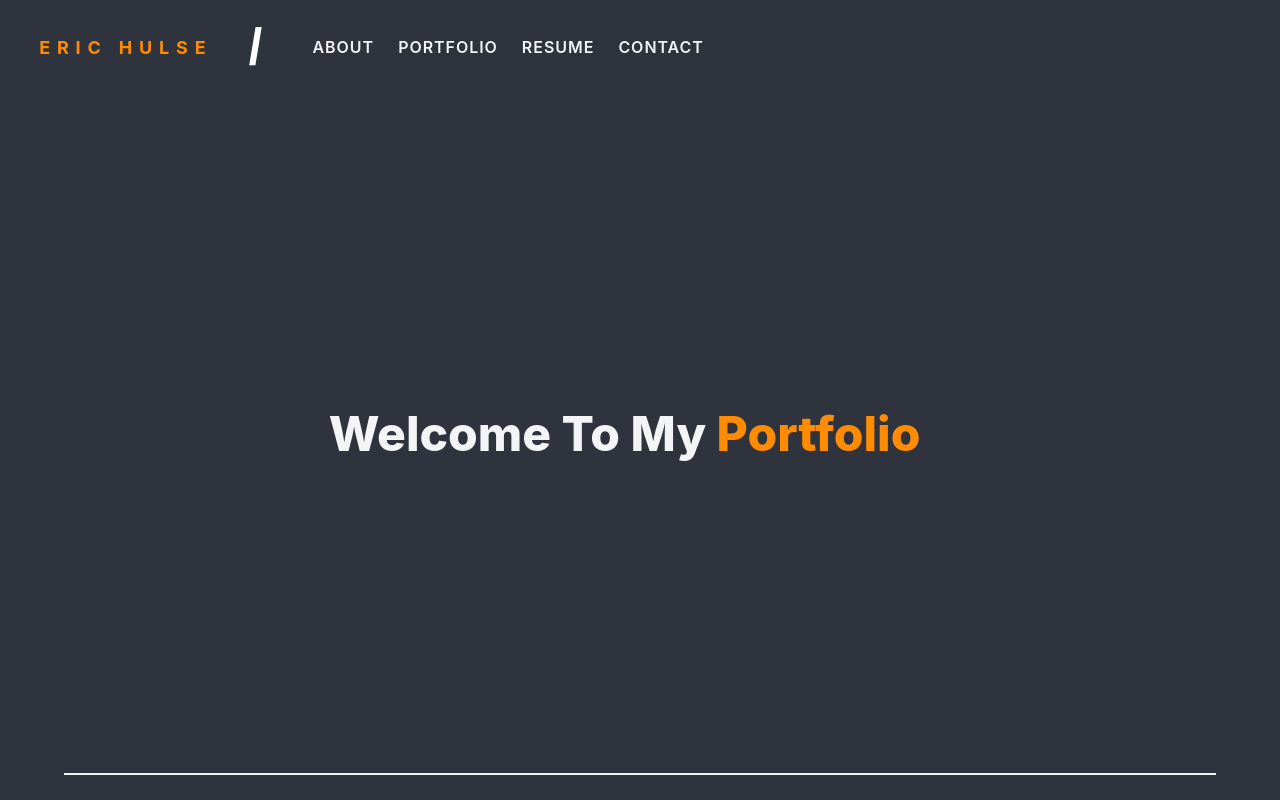
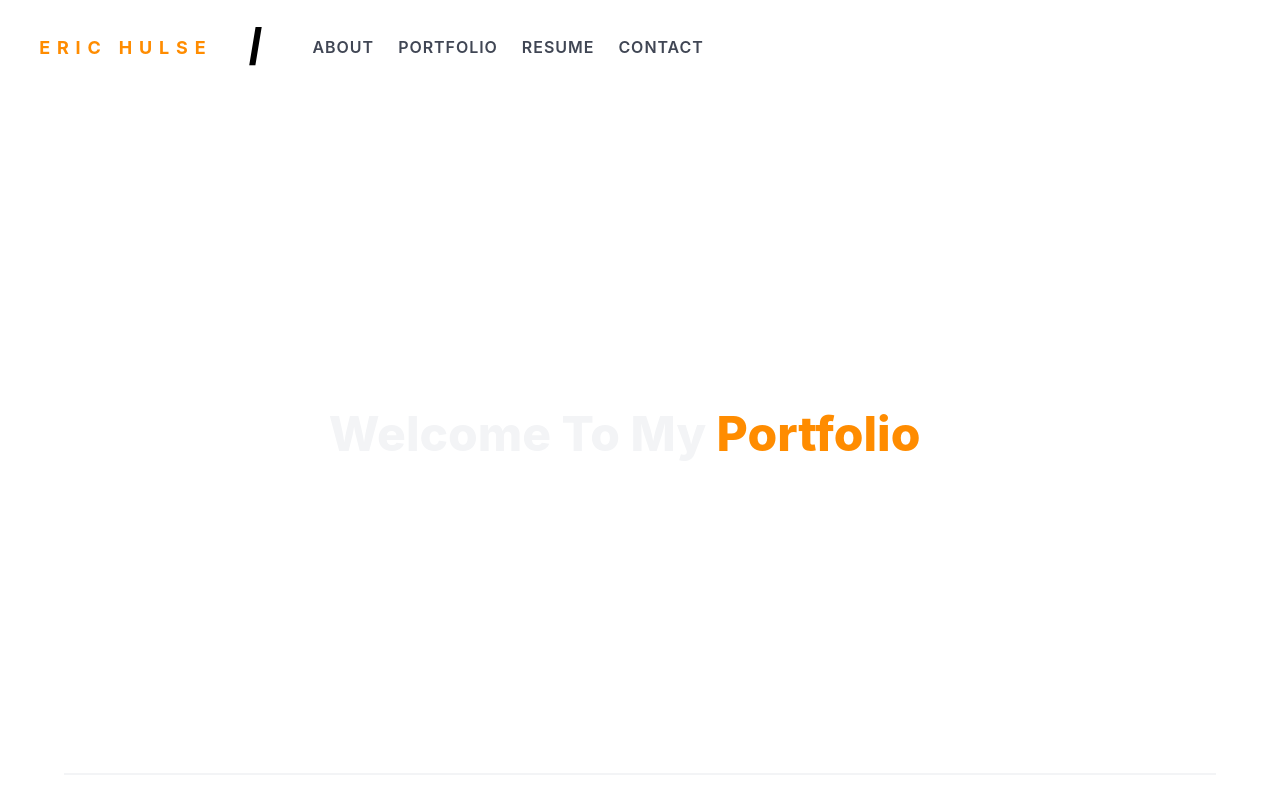
Before and after one commit to sempercuriosus/portfolio-v2, a React (Vite) app: page / in a window 1280 px wide. Shown: the top 800 px of the page. Built offline with nearby package versions, Linux system fonts and the light colour scheme.

Commit message:
rm background color

```diff
--- a/src/components/Nav/nav.jsx
+++ b/src/components/Nav/nav.jsx
@@ -9,21 +9,24 @@ function Nav({ developerName }) {
     <>
       <nav
         id='nav-nav'
-        className='navbar is-spaced has-background-dark'
+        className='navbar is-spaced'
         role='navigation'
         aria-label='main navigation'>
         <div className='navbar-brand'>
           <div
             id='dev-name'
-            className='navbar-item has-background-dark'>
-            {developerName} <em id='name-div'>|</em>
+            className='navbar-item'>
+            {developerName}{' '}
+            <em
+              id='name-div'
+              style={{ color: 'black' }}>
+              |
+            </em>
           </div>
 
           <a
             role='button'
-            className={`navbar-burger burger has-text-light ${
-              isActive ? 'is-active' : ''
-            }`}
+            className={`navbar-burger burger ${isActive ? 'is-active' : ''}`}
             aria-label='menu'
             aria-expanded='false'
             onClick={() => {
@@ -31,22 +34,20 @@ function Nav({ developerName }) {
             }}>
             <span aria-hidden='true'></span>
             <span aria-hidden='true'></span>
-            <span aria-hidden='true'></span>
+            <span aria-hidden='true'></span>{' '}
           </a>
         </div>
 
         {/* Links */}
         <div
           id='navbar-menu'
-          className={`navbar-menu has-background-dark ${
-            isActive ? 'is-active' : ''
-          }`}>
+          className={`navbar-menu ${isActive ? 'is-active' : ''}`}>
           <div className='navbar-start'>
             {/* About */}
             <Link
               id='link-about'
               to='/'
-              className='navbar-item has-text-light'>
+              className='navbar-item'>
               <strong>ABOUT</strong>
             </Link>
 
@@ -54,7 +55,7 @@ function Nav({ developerName }) {
             <Link
               id='link-portfolio'
               to='/Portfolio'
-              className='navbar-item has-text-light'>
+              className='navbar-item'>
               <strong>PORTFOLIO</strong>
             </Link>
 
@@ -62,7 +63,7 @@ function Nav({ developerName }) {
             <Link
               id='link-resume'
               to='/Resume'
-              className='navbar-item has-text-light'>
+              className='navbar-item'>
               <strong>RESUME</strong>
             </Link>
 
@@ -70,7 +71,7 @@ function Nav({ developerName }) {
             <Link
               id='link-contact'
               to='/Contact'
-              className='navbar-item has-text-light'>
+              className='navbar-item'>
               <strong>CONTACT</strong>
             </Link>
           </div>
--- a/src/style/style.css
+++ b/src/style/style.css
@@ -1,6 +1,6 @@
 body {
     /* border: thick red solid */
-    background-color: rgb(46, 51, 61);
+    /* background-color: rgb(46, 51, 61); */
 
 }
 
```
